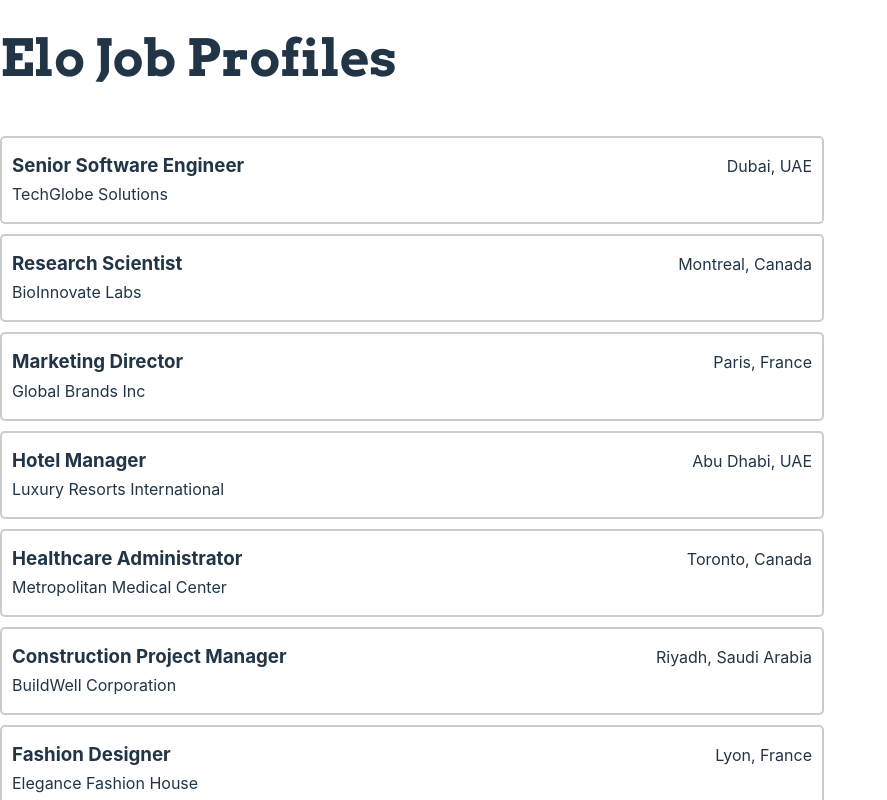
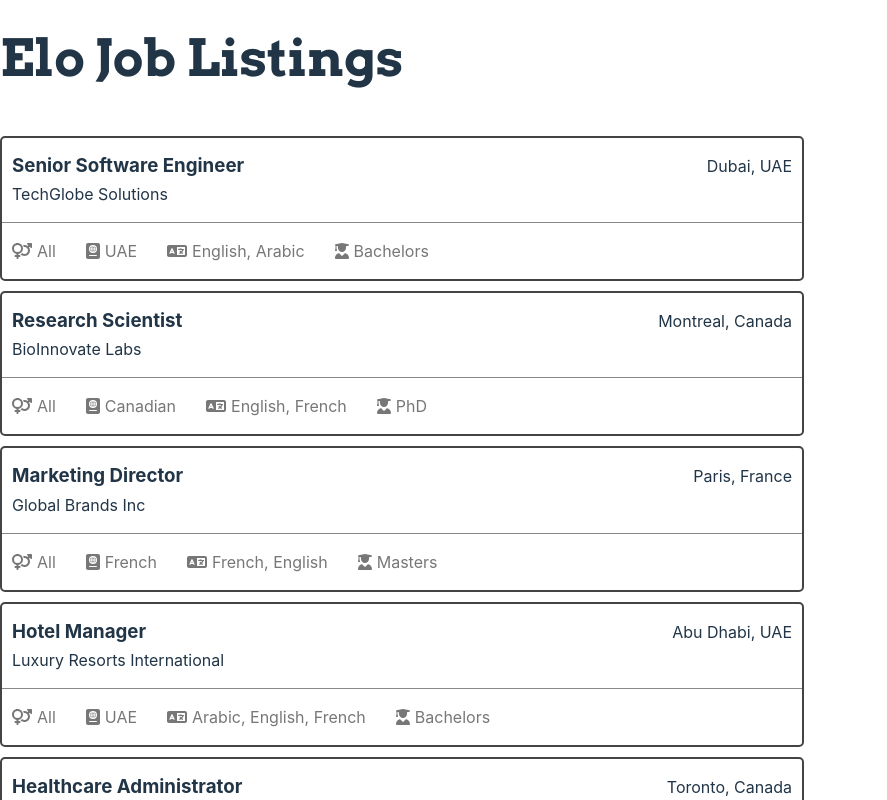
Before and after one commit to nursh/Elo-Jobs, a React (Vite) app: page / in a window 1280 px wide. Shown: the top 800 px of the page, without its empty margins (0-887 px from the left). Built offline with nearby package versions, Linux system fonts and the light colour scheme.

Commit message:
Add job details

```diff
--- a/package.json
+++ b/package.json
@@ -10,6 +10,11 @@
     "preview": "vite preview"
   },
   "dependencies": {
+    "@fortawesome/fontawesome-svg-core": "^6.7.2",
+    "@fortawesome/free-brands-svg-icons": "^6.7.2",
+    "@fortawesome/free-regular-svg-icons": "^6.7.2",
+    "@fortawesome/free-solid-svg-icons": "^6.7.2",
+    "@fortawesome/react-fontawesome": "^0.2.2",
     "react": "^18.3.1",
     "react-dom": "^18.3.1",
     "react-router": "^7.0.2"
--- a/src/assets/styles/App.css
+++ b/src/assets/styles/App.css
@@ -17,8 +17,7 @@ h3 {
 
 .job-card {
   max-width: 800px;
-  border: 2px solid #ccc;
-  padding: 0 10px;
+  border: 2px solid #444;
   border-radius: 5px;
   margin-bottom: 10px;
 }
@@ -27,8 +26,28 @@ h3 {
   display: flex;
   align-items: baseline;
   justify-content: space-between;
+  padding: 0 10px;
 }
 
 .job-title p {
   margin-top: 2px;
 }
+
+/** Job Details */
+.job-details,
+.job-detail {
+  display: flex;
+  align-items: center;
+}
+
+.job-detail {
+  gap: 5px;
+}
+
+.job-details {
+  gap: 30px;
+  padding: 0;
+  color: #777;
+  border-top: 1px solid #888;
+  padding: 0 10px;
+}
--- a/src/components/Header.tsx
+++ b/src/components/Header.tsx
@@ -1,6 +1,6 @@
 
 export function Header() {
   return (
-    <h1 className="heading">Elo Job Profiles</h1>
+    <h1 className="heading">Elo Job Listings</h1>
   )
 }
--- a/src/components/Job.tsx
+++ b/src/components/Job.tsx
@@ -1,3 +1,5 @@
+import { FontAwesomeIcon } from "@fortawesome/react-fontawesome";
+import { faVenusMars, faPassport, faLanguage, faUserGraduate } from '@fortawesome/free-solid-svg-icons'
 import { type Job } from "../utils/types"
 
 type Props = {
@@ -17,7 +19,29 @@ export default function Job({ job }: Props) {
         <p className="job-location">{job.location}</p>
       </div>
 
+      <div className="job-details">
+        <div className="job-detail">
+          <FontAwesomeIcon icon={faVenusMars} />
+          <p>{job.requiredGender}</p>
+        </div>
 
+
+        <div className="job-detail">
+          <FontAwesomeIcon icon={faPassport} />
+          <p>{job.requiredCitizenship}</p>
+        </div>
+
+
+        <div className="job-detail">
+          <FontAwesomeIcon icon={faLanguage} />
+          <p>{job.requiredLanguages.join(', ')}</p>
+        </div>
+
+        <div className="job-detail">
+          <FontAwesomeIcon icon={faUserGraduate} />
+          <p>{job.requiredEmploymentStatus}</p>
+        </div>
+      </div>
     </div>
   )
 }
```
Also changed, not shown: 1 other file (tests, documents, lock files or other folders).
